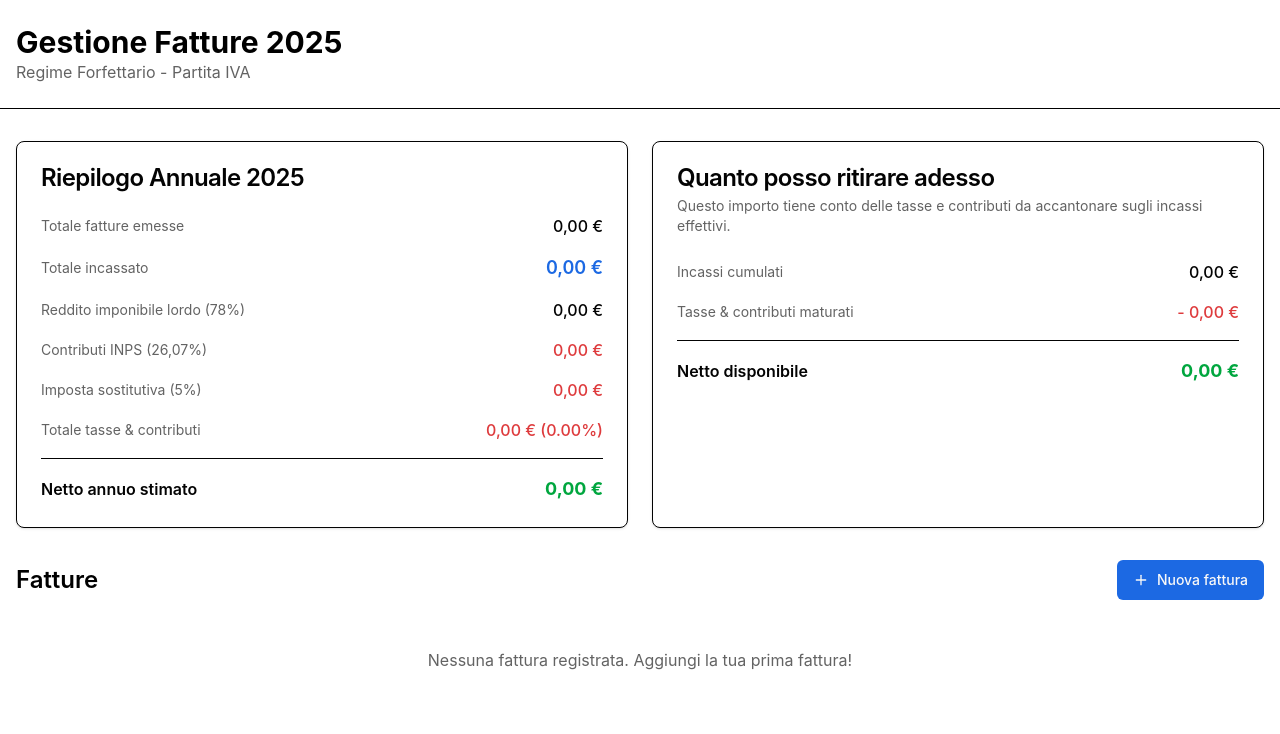
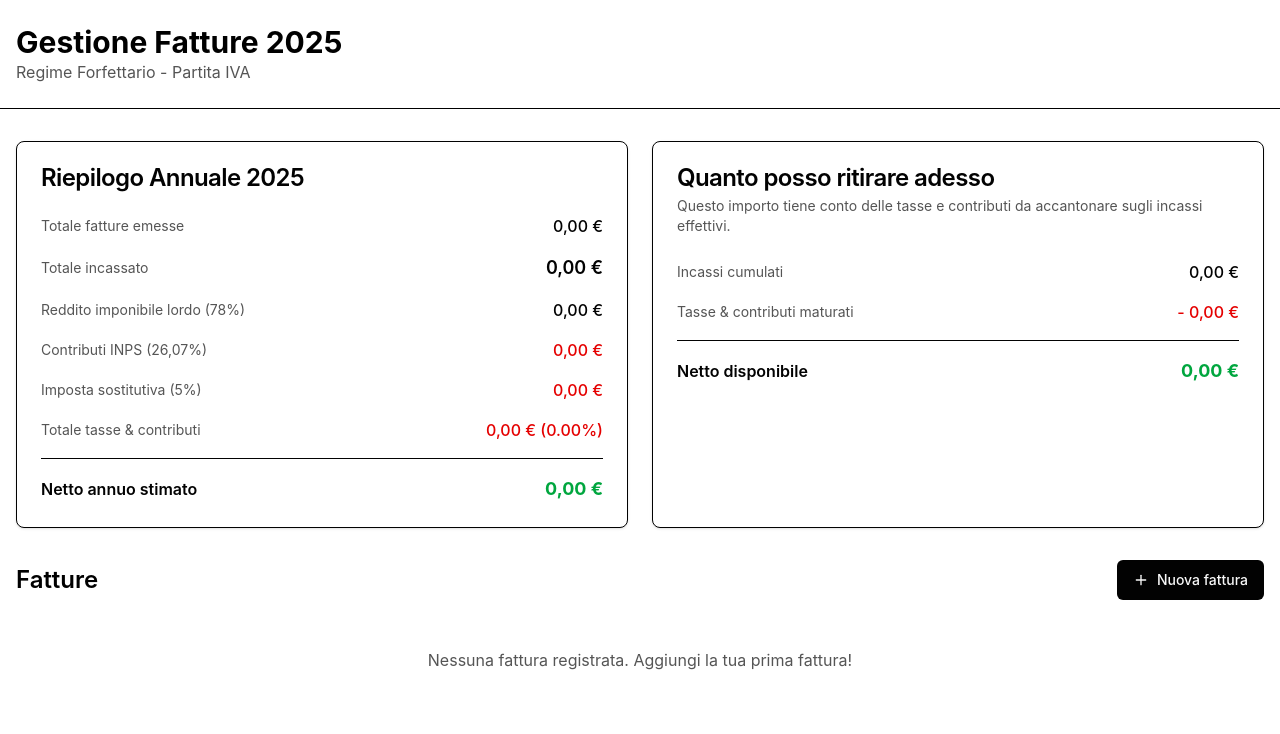
Before and after one commit to tomthias/noraIva, a React (Vite) app: page / in a window 1280 px wide. Shown: the top 734 px of the page. Built offline with nearby package versions, Linux system fonts and the light colour scheme.

Commit message:
Switch to neutral ShadCN theme
Replace purple/colorful theme with neutral gray theme:
- Primary colors now use neutral grays (no saturation)
- Removed purple accent color
- Kept red for destructive actions only
- Uses standard ShadCN neutral/slate palette

```diff
--- a/src/index.css
+++ b/src/index.css
@@ -4,32 +4,32 @@
   --font-sans: -apple-system, BlinkMacSystemFont, "Segoe UI", Roboto, "Helvetica Neue", Arial, sans-serif;
 
   --color-background: oklch(100% 0 0);
-  --color-foreground: oklch(10% 0 0);
+  --color-foreground: oklch(9% 0 0);
 
-  --color-primary: oklch(55% 0.20 260);
+  --color-primary: oklch(9% 0 0);
   --color-primary-foreground: oklch(98% 0 0);
 
-  --color-secondary: oklch(96% 0 0);
-  --color-secondary-foreground: oklch(15% 0 0);
+  --color-secondary: oklch(96.5% 0 0);
+  --color-secondary-foreground: oklch(9% 0 0);
 
-  --color-muted: oklch(96% 0 0);
-  --color-muted-foreground: oklch(50% 0 0);
+  --color-muted: oklch(96.5% 0 0);
+  --color-muted-foreground: oklch(45% 0 0);
 
-  --color-accent: oklch(96% 0 0);
-  --color-accent-foreground: oklch(15% 0 0);
+  --color-accent: oklch(96.5% 0 0);
+  --color-accent-foreground: oklch(9% 0 0);
 
-  --color-destructive: oklch(60% 0.20 25);
+  --color-destructive: oklch(57.6% 0.24 29.2);
   --color-destructive-foreground: oklch(98% 0 0);
 
   --color-card: oklch(100% 0 0);
-  --color-card-foreground: oklch(10% 0 0);
+  --color-card-foreground: oklch(9% 0 0);
 
   --color-popover: oklch(100% 0 0);
-  --color-popover-foreground: oklch(10% 0 0);
+  --color-popover-foreground: oklch(9% 0 0);
 
-  --color-border: oklch(90% 0 0);
-  --color-input: oklch(90% 0 0);
-  --color-ring: oklch(55% 0.20 260);
+  --color-border: oklch(89.8% 0 0);
+  --color-input: oklch(89.8% 0 0);
+  --color-ring: oklch(9% 0 0);
 
   --radius: 0.5rem;
 }
```
